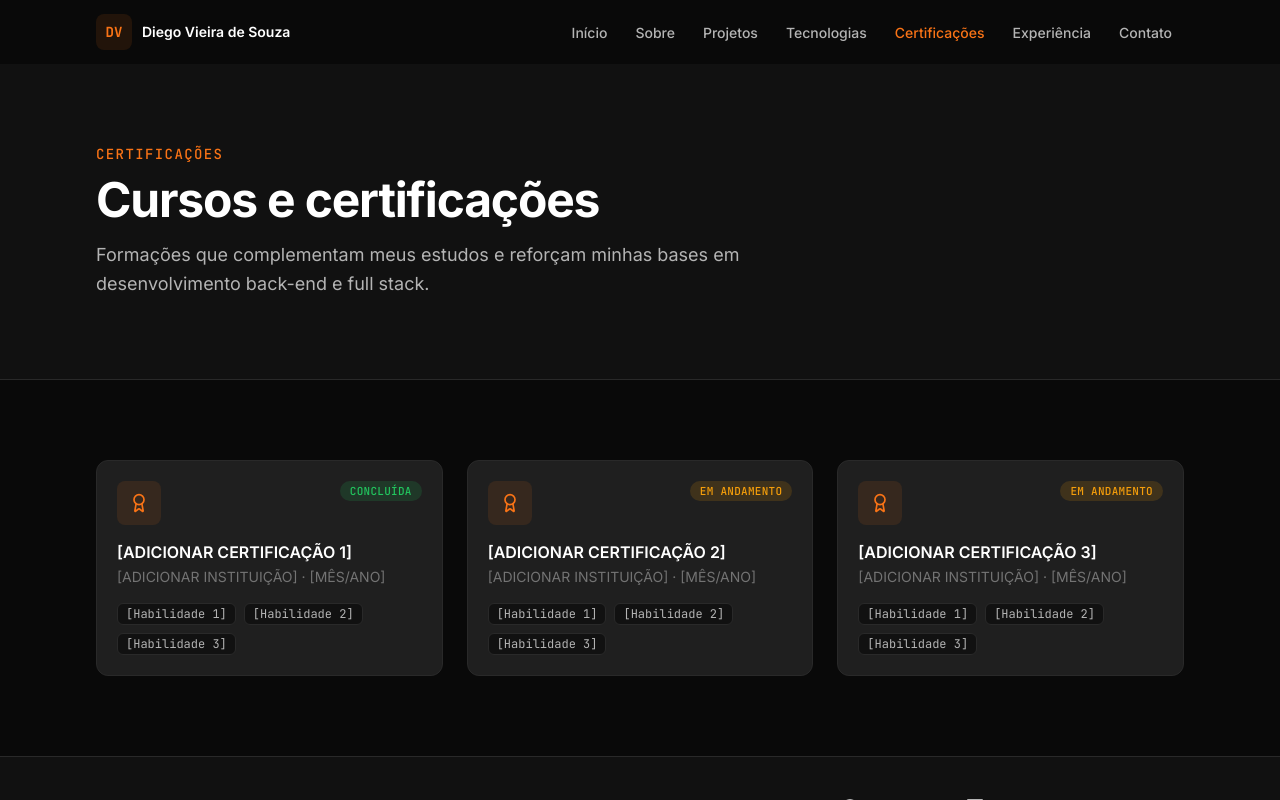
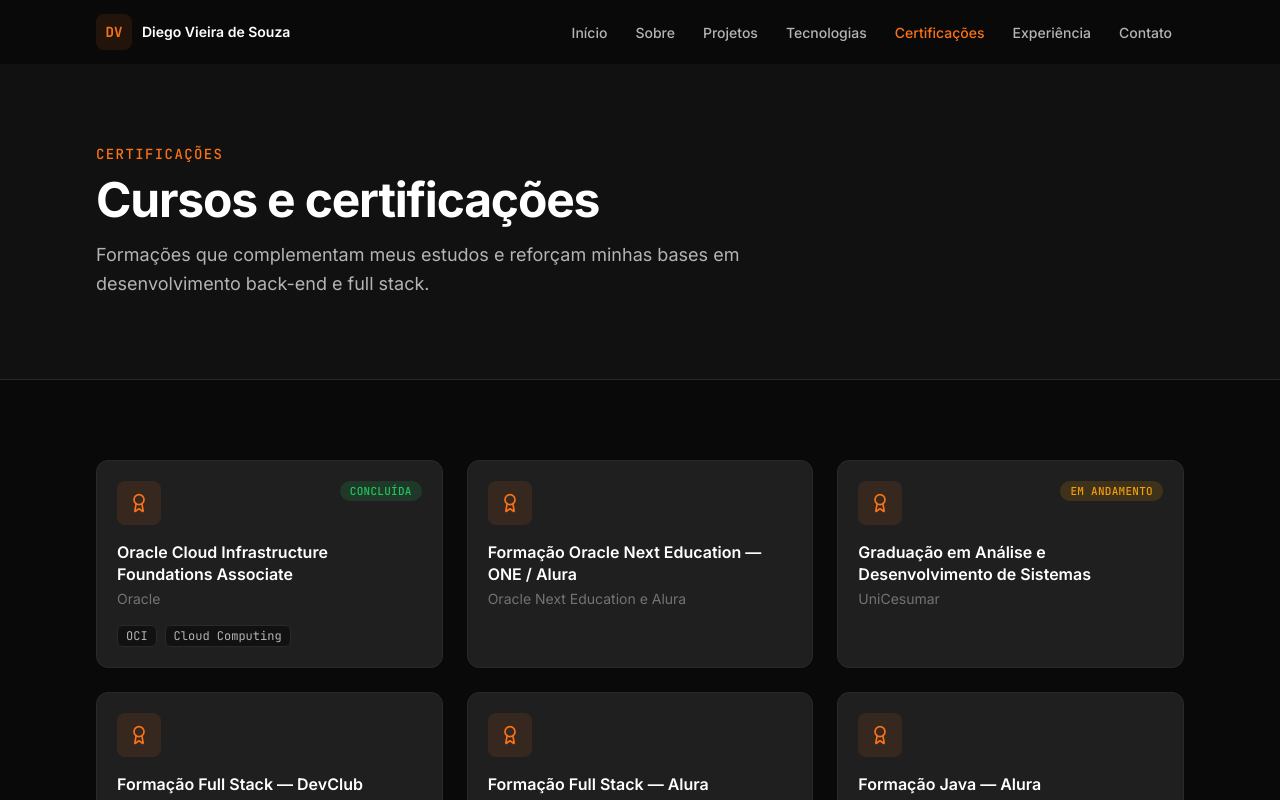
Before and after one commit to diegovieiradv/portfolio-diego-vieira, a Next.js app: page /certificacoes in a window 1280 px wide. Shown: the top 800 px of the page. Built offline with nearby package versions, Linux system fonts and the light colour scheme.

Commit message:
feat: adicionar formações e certificações ao portfólio

```diff
--- a/src/components/ui/CertificationCard.tsx
+++ b/src/components/ui/CertificationCard.tsx
@@ -1,9 +1,9 @@
 import Image from "next/image";
 import { ArrowUpRight, Award } from "lucide-react";
-import type { Certification } from "@/types/certification";
+import type { Certification, CertificationStatus } from "@/types/certification";
 import { cn } from "@/lib/utils";
 
-const statusStyles: Record<Certification["status"], string> = {
+const statusStyles: Record<CertificationStatus, string> = {
   concluída: "bg-success/15 text-success",
   "em andamento": "bg-warning/15 text-warning",
 };
@@ -29,6 +29,7 @@
             <Award className="h-5 w-5" aria-hidden="true" />
           )}
         </div>
+        {certification.status ? (
           <span
             className={cn(
               "inline-flex items-center rounded-full px-2.5 py-0.5 font-mono text-[11px] font-medium uppercase tracking-wide",
@@ -37,13 +38,16 @@
           >
             {certification.status}
           </span>
+        ) : null}
       </div>
 
       <h3 className="mt-4 font-semibold leading-snug text-foreground">{certification.title}</h3>
       <p className="mt-1 text-sm text-muted">
-        {certification.institution} · {certification.date}
+        {certification.institution}
+        {certification.date ? ` · ${certification.date}` : ""}
       </p>
 
+      {certification.skills && certification.skills.length > 0 ? (
         <ul className="mt-4 flex flex-wrap gap-2">
           {certification.skills.map((skill) => (
             <li
@@ -54,10 +58,11 @@
             </li>
           ))}
         </ul>
+      ) : null}
 
-      {certification.link ? (
+      {certification.credentialUrl ? (
         <a
-          href={certification.link}
+          href={certification.credentialUrl}
           target="_blank"
           rel="noopener noreferrer"
           className="mt-5 inline-flex items-center gap-1.5 text-sm font-medium text-secondary transition-colors hover:text-primary"
--- a/src/data/certifications.ts
+++ b/src/data/certifications.ts
@@ -2,28 +2,172 @@
 
 export const certifications: Certification[] = [
   {
-    title: "[ADICIONAR CERTIFICAÇÃO 1]",
-    institution: "[ADICIONAR INSTITUIÇÃO]",
-    date: "[MÊS/ANO]",
+    id: "oci-foundations-associate",
+    title: "Oracle Cloud Infrastructure Foundations Associate",
+    institution: "Oracle",
+    category: "certificação",
+    area: "Cloud Computing / OCI",
     status: "concluída",
-    skills: ["[Habilidade 1]", "[Habilidade 2]", "[Habilidade 3]"],
-    link: undefined,
+    description: "Certificação oficial de fundamentos da Oracle Cloud Infrastructure (OCI).",
+    skills: ["OCI", "Cloud Computing"],
+    date: null,
+    credentialUrl: null,
+    image: null,
+    featured: true,
   },
   {
-    title: "[ADICIONAR CERTIFICAÇÃO 2]",
-    institution: "[ADICIONAR INSTITUIÇÃO]",
-    date: "[MÊS/ANO]",
-    status: "em andamento",
-    skills: ["[Habilidade 1]", "[Habilidade 2]", "[Habilidade 3]"],
-    link: undefined,
+    id: "oracle-next-education",
+    title: "Formação Oracle Next Education — ONE / Alura",
+    institution: "Oracle Next Education e Alura",
+    category: "programa",
+    area: "Desenvolvimento de Software",
+    description:
+      "Programa de formação em desenvolvimento de software promovido pela Oracle Next Education e pela Alura.",
+    date: null,
+    credentialUrl: null,
+    image: null,
+    featured: true,
   },
   {
-    title: "[ADICIONAR CERTIFICAÇÃO 3]",
-    institution: "[ADICIONAR INSTITUIÇÃO]",
-    date: "[MÊS/ANO]",
+    id: "graduacao-analise-desenvolvimento-sistemas",
+    title: "Graduação em Análise e Desenvolvimento de Sistemas",
+    institution: "UniCesumar",
+    category: "graduação",
+    area: "Tecnologia da Informação e Desenvolvimento de Software",
     status: "em andamento",
-    skills: ["[Habilidade 1]", "[Habilidade 2]", "[Habilidade 3]"],
-    link: undefined,
+    description: "Graduação em Análise e Desenvolvimento de Sistemas, em andamento.",
+    date: null,
+    credentialUrl: null,
+    image: null,
+    featured: true,
+  },
+  {
+    id: "formacao-fullstack-devclub",
+    title: "Formação Full Stack — DevClub",
+    institution: "DevClub",
+    category: "formação",
+    area: "Desenvolvimento Full Stack",
+    duration: "Aproximadamente um ano",
+    description:
+      "Formação full stack cobrindo o desenvolvimento de aplicações web de ponta a ponta.",
+    date: null,
+    credentialUrl: null,
+    image: null,
+    featured: true,
+  },
+  {
+    id: "formacao-fullstack-alura",
+    title: "Formação Full Stack — Alura",
+    institution: "Alura",
+    category: "formação",
+    area: "Desenvolvimento Full Stack",
+    description: "Formação full stack com foco no desenvolvimento de aplicações web completas.",
+    date: null,
+    credentialUrl: null,
+    image: null,
+  },
+  {
+    id: "formacao-java-alura",
+    title: "Formação Java — Alura",
+    institution: "Alura",
+    category: "formação",
+    area: "Java e Desenvolvimento Back-end",
+    description: "Formação em Java voltada ao desenvolvimento back-end.",
+    skills: ["Java"],
+    date: null,
+    credentialUrl: null,
+    image: null,
+  },
+  {
+    id: "curso-java-curso-em-video",
+    title: "Curso de Java",
+    institution: "Curso em Vídeo",
+    category: "curso",
+    area: "Desenvolvimento Back-end / Java",
+    instructor: "Gustavo Guanabara",
+    description:
+      "Curso voltado aos fundamentos da linguagem Java, lógica de programação e desenvolvimento de aplicações.",
+    skills: ["Java"],
+    date: null,
+    credentialUrl: null,
+    image: null,
+  },
+  {
+    id: "curso-mysql-curso-em-video",
+    title: "Curso de MySQL",
+    institution: "Curso em Vídeo",
+    category: "curso",
+    area: "Banco de Dados",
+    instructor: "Gustavo Guanabara",
+    description:
+      "Curso voltado aos fundamentos do MySQL, modelagem de dados e consultas para aplicações.",
+    skills: ["MySQL"],
+    date: null,
+    credentialUrl: null,
+    image: null,
+  },
+  {
+    id: "formacao-qa-cypress",
+    title: "Formação em QA com Cypress",
+    category: "curso",
+    area: "Qualidade de Software e Testes Automatizados",
+    description:
+      "Formação voltada à qualidade de software com Cypress, cobrindo testes end-to-end e garantia da qualidade.",
+    skills: ["Cypress", "Testes end-to-end", "Garantia da qualidade"],
+    date: null,
+    credentialUrl: null,
+    image: null,
+  },
+  {
+    id: "imersao-devops-alura",
+    title: "Imersão DevOps — Alura",
+    institution: "Alura",
+    category: "imersão",
+    area: "DevOps",
+    description:
+      "Imersão em DevOps, abordando integração, entrega, infraestrutura e práticas de desenvolvimento.",
+    skills: ["Integração", "Entrega", "Infraestrutura", "Práticas de desenvolvimento"],
+    date: null,
+    credentialUrl: null,
+    image: null,
+  },
+  {
+    id: "curso-oracle-cloud-infrastructure",
+    title: "Curso de Oracle Cloud Infrastructure",
+    institution: "Oracle",
+    category: "curso",
+    area: "Computação em Nuvem / OCI",
+    description:
+      "Curso de Oracle Cloud Infrastructure, abordando fundamentos de computação em nuvem e OCI.",
+    skills: ["OCI"],
+    date: null,
+    credentialUrl: null,
+    image: null,
+  },
+  {
+    id: "curso-lgpd-faetec",
+    title: "Curso de LGPD",
+    institution: "FAETEC",
+    category: "curso",
+    area: "Lei Geral de Proteção de Dados e Segurança da Informação",
+    description:
+      "Curso de LGPD, abordando a Lei Geral de Proteção de Dados e segurança da informação.",
+    skills: ["LGPD", "Segurança da informação"],
+    date: null,
+    credentialUrl: null,
+    image: null,
+  },
+  {
+    id: "curso-analise-dados-r-fiocruz",
+    title: "Curso de Análise de Dados com R",
+    institution: "Fiocruz",
+    category: "curso",
+    area: "Análise de Dados",
+    description: "Curso de análise de dados utilizando a linguagem R.",
+    skills: ["R"],
+    date: null,
+    credentialUrl: null,
+    image: null,
   },
 ];
 
--- a/src/types/certification.ts
+++ b/src/types/certification.ts
@@ -1,11 +1,21 @@
 export type CertificationStatus = "concluída" | "em andamento";
 
+export type CertificationCategory =
+  "certificação" | "formação" | "curso" | "imersão" | "programa" | "graduação";
+
 export type Certification = {
+  id: string;
   title: string;
-  institution: string;
-  date: string;
-  status: CertificationStatus;
-  skills: string[];
-  image?: string;
-  link?: string;
+  institution?: string;
+  category: CertificationCategory;
+  area: string;
+  status?: CertificationStatus;
+  description?: string;
+  instructor?: string;
+  duration?: string;
+  skills?: string[];
+  date?: string | null;
+  credentialUrl?: string | null;
+  image?: string | null;
+  featured?: boolean;
 };
```
Lines whose indentation alone changed are shown as unchanged.
